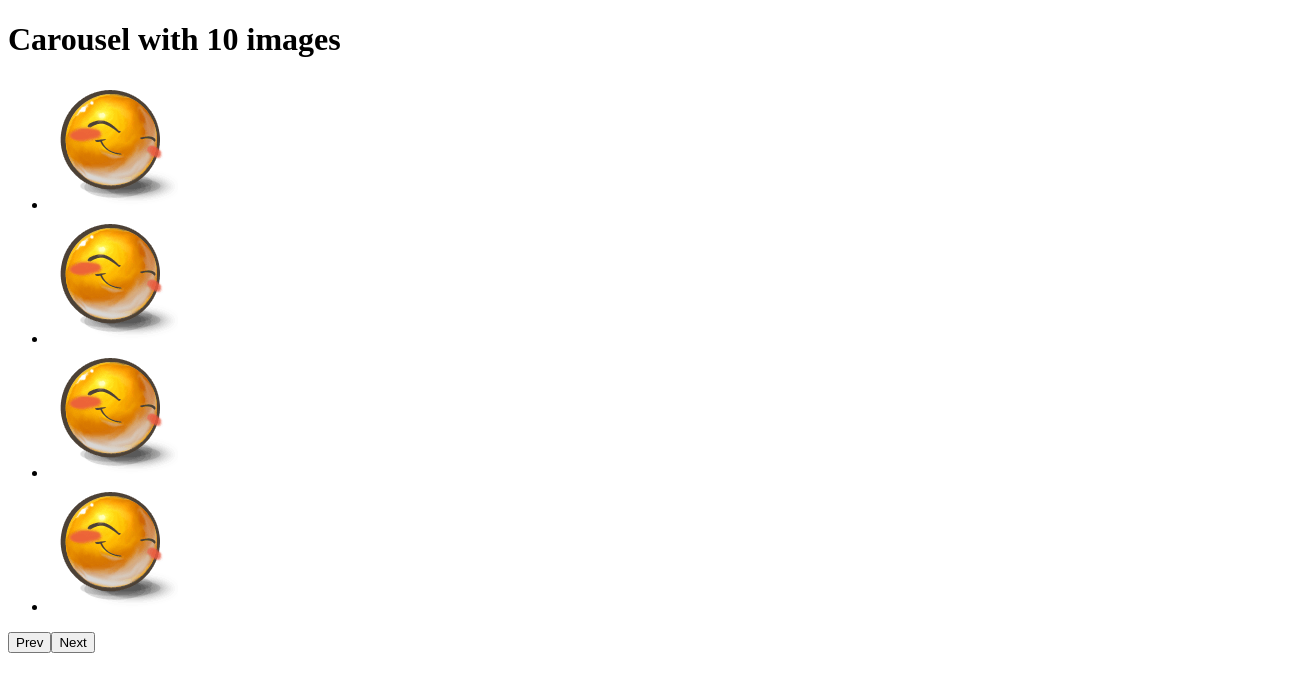
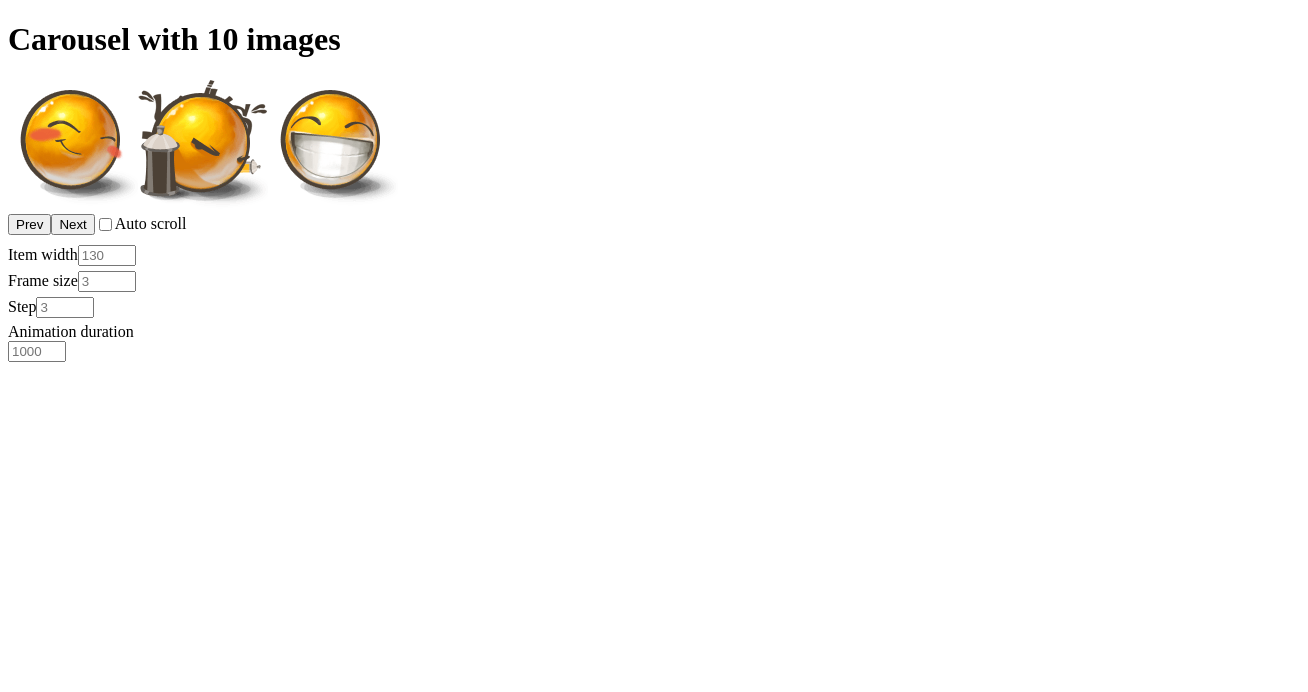
Before and after one commit to mate-academy/react_carousel, a React (Create React App) app: page / in a window 1280 px wide. Shown: the top 692 px of the page, 1308 px wide, since content can reach past the window. Built offline with nearby package versions, Linux system fonts and the light colour scheme; the HTML template or start-up script is replaced by a standard one.

Commit message:
Task complete

```diff
--- a/src/App.tsx
+++ b/src/App.tsx
@@ -1,13 +1,13 @@
 import React from 'react';
 import './App.scss';
-import Carousel from './components/Carousel';
+import { Carousel } from './components/Carousel';
 
 interface State {
   images: string[];
 }
 
 class App extends React.Component<{}, State> {
-  state = {
+  state: Readonly<State> = {
     images: [
       './img/1.png',
       './img/2.png',
@@ -28,9 +28,16 @@ class App extends React.Component<{}, State> {
     return (
       <div className="App">
         {/* eslint-disable-next-line */}
-        <h1>Carousel with {images.length} images</h1>
+        <h1 data-cy="title">Carousel with {images.length} images</h1>
 
-        <Carousel />
+        <Carousel
+          images={images}
+          step={3}
+          frameSize={3}
+          itemWidth={130}
+          animationDuration={1000}
+          infinite={false}
+        />
       </div>
     );
   }
--- a/src/components/Carousel.scss
+++ b/src/components/Carousel.scss
@@ -1 +1,37 @@
-// style go here
+.Carousel {
+  width: 1300px;
+
+  &__window {
+    height: 100%;
+    overflow: hidden;
+  }
+
+  &__list {
+    margin: 0;
+    padding: 0;
+    display: flex;
+    list-style-type: none;
+
+    transition: 500ms ease-in-out;
+  }
+}
+
+.Buttons {
+  display: flex;
+  align-items: center;
+  margin-bottom: 10px;
+}
+
+.SettingsCarousel {
+  display: flex;
+  flex-direction: column;
+
+  &__field {
+    width: 50px;
+    margin-bottom: 5px;
+  }
+
+  &__submit {
+    width: 100px;
+  }
+}
--- a/src/components/Carousel.tsx
+++ b/src/components/Carousel.tsx
@@ -1,18 +1,185 @@
-import React from 'react';
+import React, { Component } from 'react';
 import './Carousel.scss';
 
-const Carousel: React.FC = () => (
-  <div className="Carousel">
-    <ul className="Carousel__list">
-      <li><img src="./img/1.png" alt="1" /></li>
-      <li><img src="./img/1.png" alt="2" /></li>
-      <li><img src="./img/1.png" alt="3" /></li>
-      <li><img src="./img/1.png" alt="4" /></li>
-    </ul>
+type Props = {
+  images: string[];
+  step: number;
+  frameSize: number;
+  itemWidth: number;
+  animationDuration: number;
+  infinite: boolean;
+};
 
-    <button type="button">Prev</button>
-    <button type="button">Next</button>
-  </div>
-);
+export class Carousel extends Component<Props, {}> {
+  state = {
+    offset: 0,
+    autoOff: false,
+    step: this.props.step,
+    frameSize: this.props.frameSize,
+    itemWidth: this.props.itemWidth,
+    animationDuration: this.props.animationDuration,
+  };
 
-export default Carousel;
+  offsetRight(newOffsetRight: number, visibleOffset: number) {
+    this.setState({
+      offset: newOffsetRight < -visibleOffset ? 0 : newOffsetRight,
+    });
+  }
+
+  offsetLeft(newOffsetLeft: number) {
+    this.setState({ offset: Math.min(newOffsetLeft, 0) });
+  }
+
+  autoOffset(event: React.MouseEvent<HTMLInputElement>) {
+    this.setState({ autoOff: event.currentTarget.checked });
+  }
+
+  render() {
+    const {
+      images,
+      infinite,
+    } = this.props;
+    const {
+      offset,
+      step = 3,
+      frameSize = 3,
+      itemWidth = 130,
+      animationDuration = 1000,
+    } = this.state;
+    const newFrameSize = frameSize * itemWidth;
+    const newOffsetRight = offset - step * itemWidth;
+    const newOffsetLeft = offset + step * itemWidth;
+    const visibleOffset = Math.floor(images.length / frameSize) * newFrameSize;
+
+    // if (newOffsetRight - itemWidth < -visibleOffset) {
+    //   this.setState({ offset: 0 });
+    // }
+
+    // console.log(newOffsetLeft, newOffsetRight - itemWidth, visibleOffset);
+
+    if (this.state.autoOff || infinite) {
+      setTimeout(() => {
+        this.offsetRight(newOffsetRight, visibleOffset);
+      }, animationDuration);
+    }
+
+    return (
+      <>
+        <div
+          className="Carousel"
+          style={{
+            width: `${itemWidth * images.length}px`,
+          }}
+        >
+          <div
+            className="Carousel__window"
+            style={{ width: newFrameSize }}
+          >
+            <ul
+              className="Carousel__list"
+              style={{
+                transform: `translateX(${offset}px)`,
+              }}
+            >
+              { images.map((img) => (
+                <li key={`li_${img}`}>
+                  <img
+                    key={img}
+                    src={img}
+                    alt="1"
+                    width={itemWidth}
+                  />
+                </li>
+              )) }
+            </ul>
+          </div>
+        </div>
+        <div className="Buttons">
+          <button
+            type="button"
+            onClick={() => {
+              this.offsetLeft(newOffsetLeft);
+            }}
+          >
+            Prev
+          </button>
+          <button
+            data-cy="next"
+            type="button"
+            onClick={() => {
+              this.offsetRight(newOffsetRight, visibleOffset);
+            }}
+          >
+            Next
+          </button>
+          <input
+            type="checkbox"
+            id="autoScroll"
+            onClick={(event) => {
+              this.autoOffset(event);
+            }}
+          />
+          <label htmlFor="autoScroll"> Auto scroll</label>
+        </div>
+        <div className="SettingsCarousel box">
+          <form className="SettingsCarousel">
+            <label htmlFor="itemId">
+              Item width
+              <input
+                id="itemId"
+                type="number"
+                placeholder="130"
+                className="SettingsCarousel__field"
+                onChange={(event) => {
+                  this.setState({ itemWidth: event.currentTarget.value });
+                }}
+                min={0}
+              />
+            </label>
+
+            <label htmlFor="frameId">
+              Frame size
+              <input
+                id="frameId"
+                type="number"
+                placeholder="3"
+                className="SettingsCarousel__field"
+                onChange={(event) => {
+                  this.setState({ frameSize: event.currentTarget.value });
+                }}
+                max={images.length}
+                min={0}
+              />
+            </label>
+
+            <label htmlFor="stepId">
+              Step
+              <input
+                id="stepId"
+                type="number"
+                placeholder="3"
+                className="SettingsCarousel__field"
+                onChange={(event) => {
+                  this.setState({ step: event.currentTarget.value });
+                }}
+                max={images.length}
+                min={0}
+              />
+            </label>
+
+            Animation duration
+            <input
+              type="number"
+              placeholder="1000"
+              className="SettingsCarousel__field"
+              onChange={(event) => {
+                this.setState({ animationDuration: event.currentTarget.value });
+              }}
+              min={0}
+            />
+          </form>
+        </div>
+      </>
+    );
+  }
+}
```
